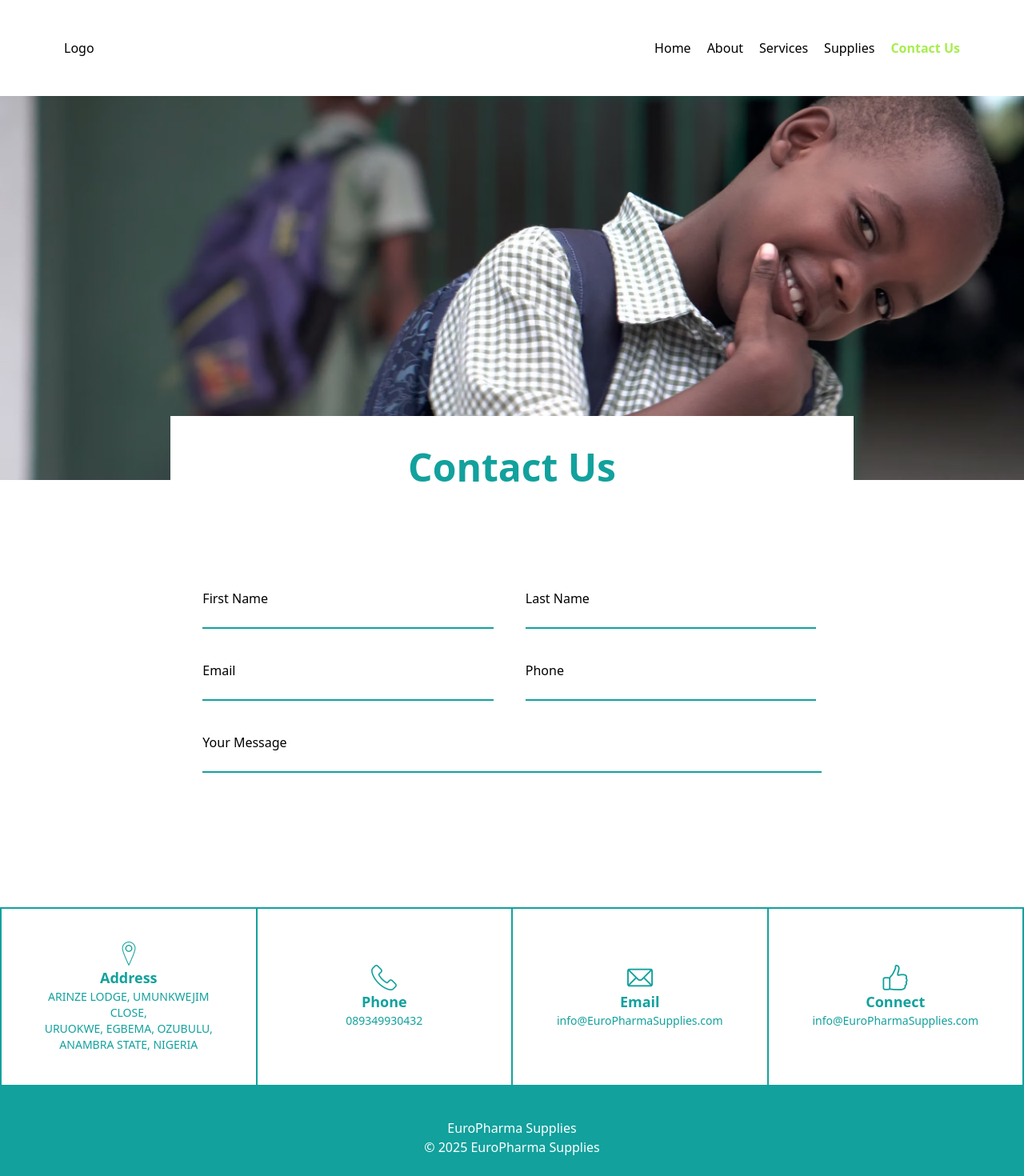
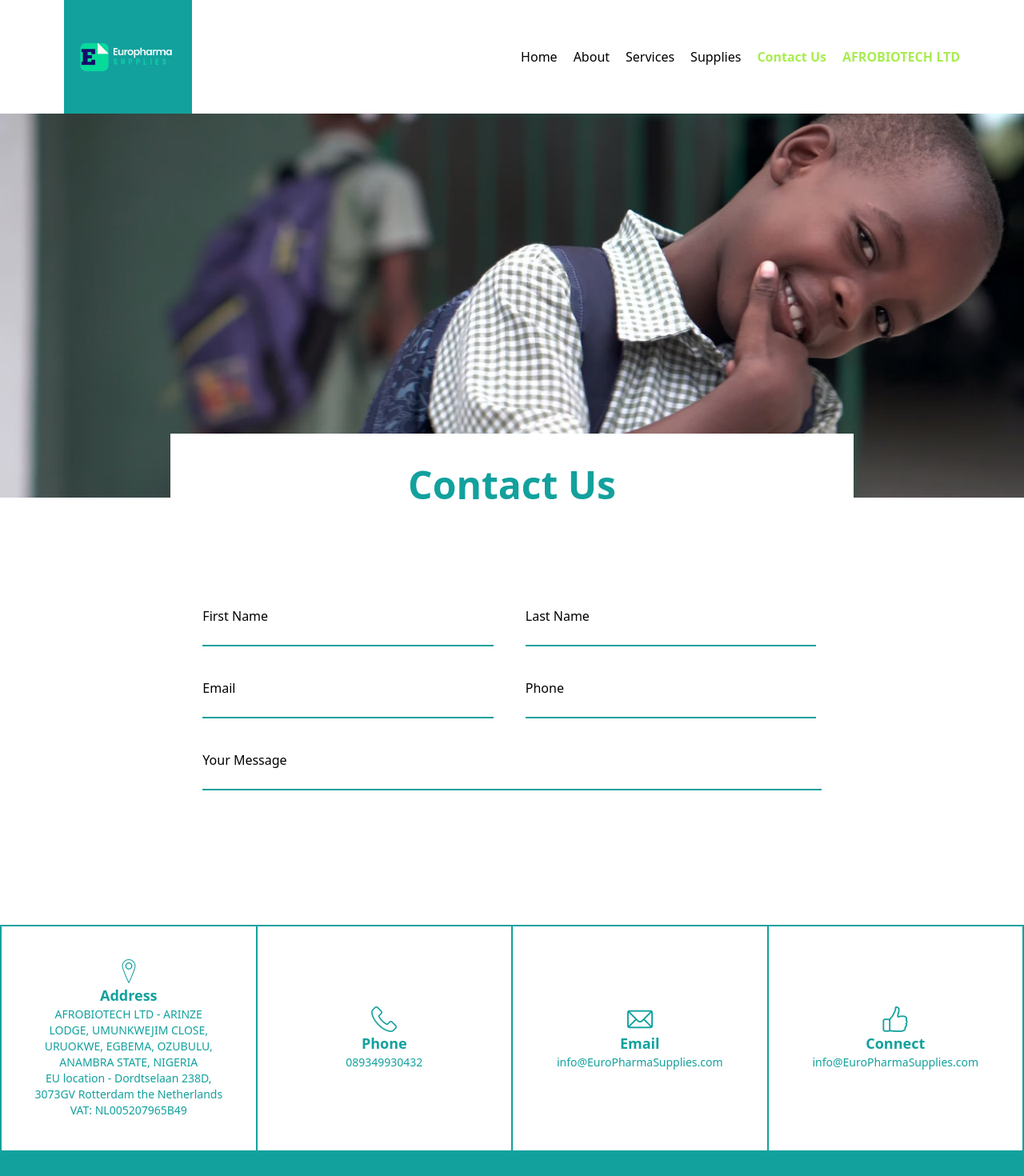
Before and after one commit to junioruche49/europharmasupplies, a Next.js app: page /contact in a window 1280 px wide. Shown: the top 1470 px of the page at 80% size. Built offline with nearby package versions, Linux system fonts and the light colour scheme; what @ant-design/nextjs-registry would draw is missing.

Commit message:
new changes

```diff
--- a/app/contact/page.js
+++ b/app/contact/page.js
@@ -43,13 +43,17 @@ function Contact(props) {
           className="flex flex-col flex-1 w-[25] justify-center items-center border-2 border-t-0
             border-b-0 border-l-0
         border-[#12a19d] p-10"
+          id="address"
         >
           <Image src={pin} alt="pin" className="w-8" />
           <h2 className="font-semibold text-lg text-[#12a19d]">Address</h2>
           <p className="text-sm text-[#12a19d] text-center">
-            ARINZE LODGE, UMUNKWEJIM CLOSE, <br />
+            AFROBIOTECH LTD - ARINZE LODGE, UMUNKWEJIM CLOSE, <br />
             URUOKWE, EGBEMA, OZUBULU, <br />
-            ANAMBRA STATE, NIGERIA
+            ANAMBRA STATE, NIGERIA <br />
+            EU location - Dordtselaan 238D, 3073GV Rotterdam the Netherlands{" "}
+            <br />
+            VAT: NL005207965B49
           </p>
         </div>
         <div
--- a/components/Header/Header.jsx
+++ b/components/Header/Header.jsx
@@ -1,10 +1,15 @@
 import React from "react";
 import Navbar from "../Navbar/Navbar";
+import Link from "next/link";
+import Image from "next/image";
+import logo from "../../assets/img/logo.png";
 
 function Header(props) {
   return (
-    <div className="w-full flex flex-row justify-between px-20 py-12 sticky top-0 z-40 bg-white">
-      <h5>Logo</h5>
+    <div className="w-full flex flex-row justify-between px-20  sticky top-0 z-40 bg-white">
+      <Link href={"/"}>
+        <Image src={logo} alt="logo" className="w-40 bg-[#12a19d] px-2" />
+      </Link>
       <Navbar />
     </div>
   );
--- a/components/Navbar/Navbar.jsx
+++ b/components/Navbar/Navbar.jsx
@@ -12,7 +12,7 @@ function Navbar(props) {
   };
 
   return (
-    <ul className="list-none flex flex-row gap-5">
+    <ul className="list-none flex flex-row justify-center items-center gap-5">
       <li>
         <Link href={"/"} className={isActive("/")}>
           Home
@@ -41,6 +41,11 @@ function Navbar(props) {
           Contact Us
         </Link>
       </li>
+      <li>
+        <Link href={"/contact#address"} className={isActive("/contact")}>
+          AFROBIOTECH LTD
+        </Link>
+      </li>
     </ul>
   );
 }
```
Also changed, not shown: assets/img/logo.png (added).
